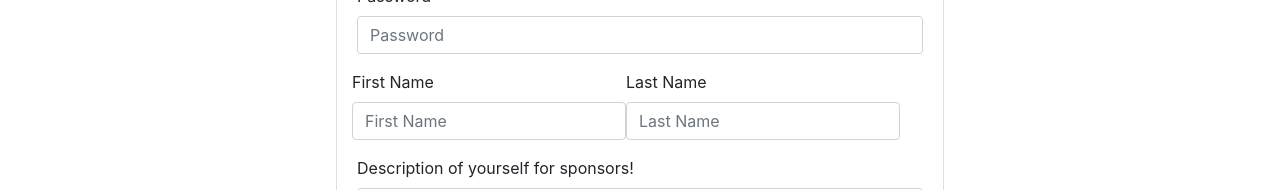
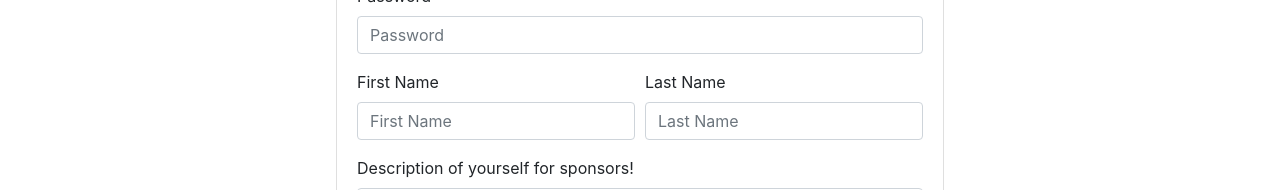
Before and after one commit to GusTheBusNG/CPSC-4910-Frontend, a React (Create React App) app: page /register in a window 1280 px wide. Shown: the part 352-542 px from the top of the page. Built offline with nearby package versions, Linux system fonts and the light colour scheme; no server answers.

Commit message:
Fixing the offset of the first and last name fields in creating a new driver / sponsor

```diff
--- a/src/components/new-driver-form/index.js
+++ b/src/components/new-driver-form/index.js
@@ -4,6 +4,7 @@ import { insertDriver } from '../../state/mutations';
 import isEmail from 'validator/es/lib/isEmail';
 import Form from 'react-bootstrap/Form';
 import Button from 'react-bootstrap/Button';
+import Col from 'react-bootstrap/Col';
 
 const NewDriverForm = () => {
   const [makeDriver, { loading, error }] = useMutation(insertDriver);
@@ -47,12 +48,12 @@ const NewDriverForm = () => {
       </Form.Group>
 
       <Form.Row>
-        <Form.Group controlId="firstName">
+        <Form.Group as={Col} controlId="firstName">
           <Form.Label>First Name</Form.Label>
           <Form.Control type="text" placeholder="First Name" />
         </Form.Group>
 
-        <Form.Group controlId="lastName">
+        <Form.Group as={Col} controlId="lastName">
           <Form.Label>Last Name</Form.Label>
           <Form.Control type="text" placeholder="Last Name" />
         </Form.Group>
--- a/src/components/new-sponsor-form/index.js
+++ b/src/components/new-sponsor-form/index.js
@@ -5,6 +5,7 @@ import { insertSponsor, addSponsorToCompany } from '../../state/mutations';
 import isEmail from 'validator/es/lib/isEmail';
 import Form from 'react-bootstrap/Form';
 import Button from 'react-bootstrap/Button';
+import Col from 'react-bootstrap/Col';
 
 const NewSponsorForm = ({ companies }) => {
   const [makeSponsor, { loading, error }] = useMutation(insertSponsor, {
@@ -85,12 +86,12 @@ const NewSponsorForm = ({ companies }) => {
       </Form.Group>
 
       <Form.Row>
-        <Form.Group controlId="firstName">
+        <Form.Group as={Col} controlId="firstName">
           <Form.Label>First Name</Form.Label>
           <Form.Control type="text" placeholder="First Name" />
         </Form.Group>
 
-        <Form.Group controlId="lastName">
+        <Form.Group as={Col} controlId="lastName">
           <Form.Label>Last Name</Form.Label>
           <Form.Control type="text" placeholder="Last Name" />
         </Form.Group>
```
